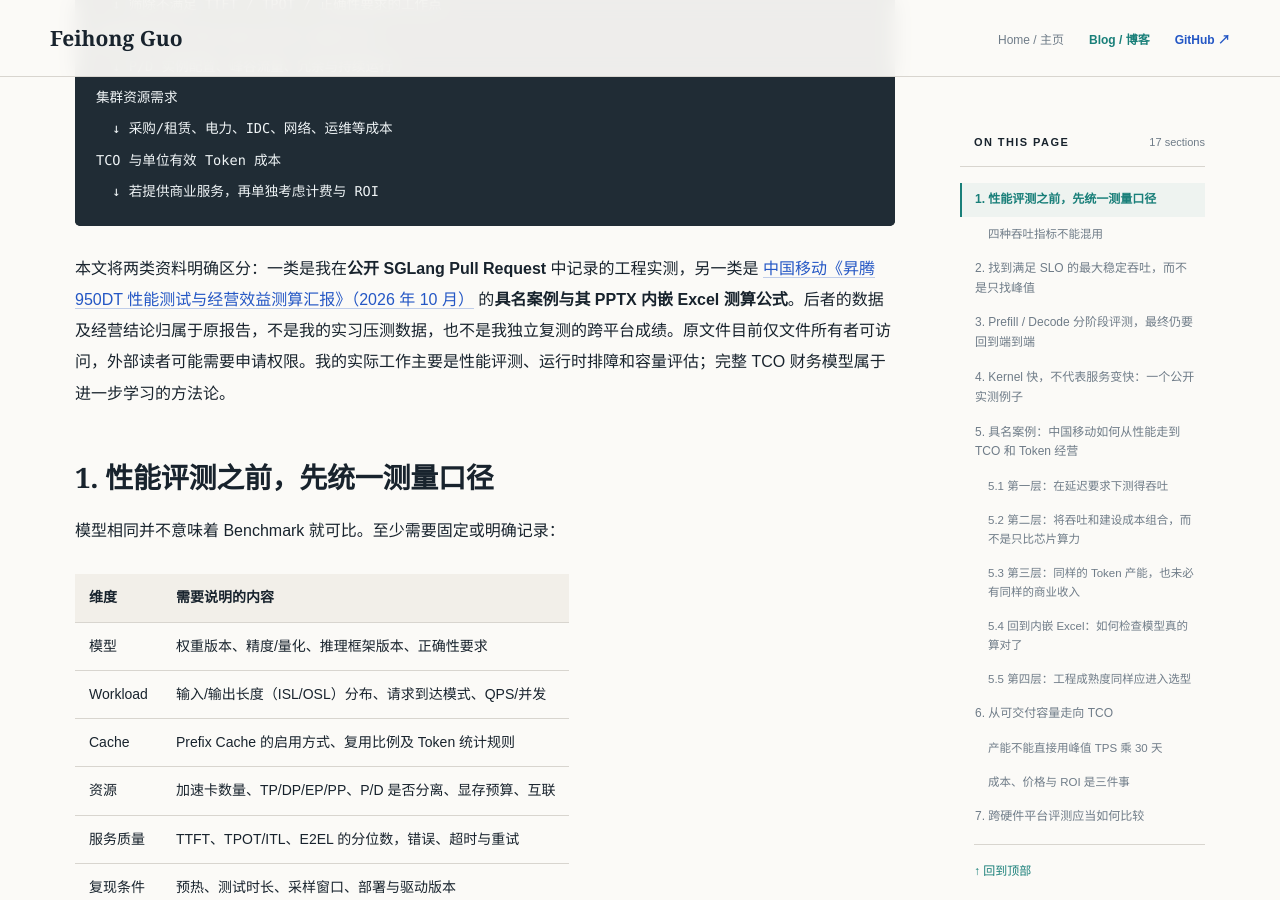
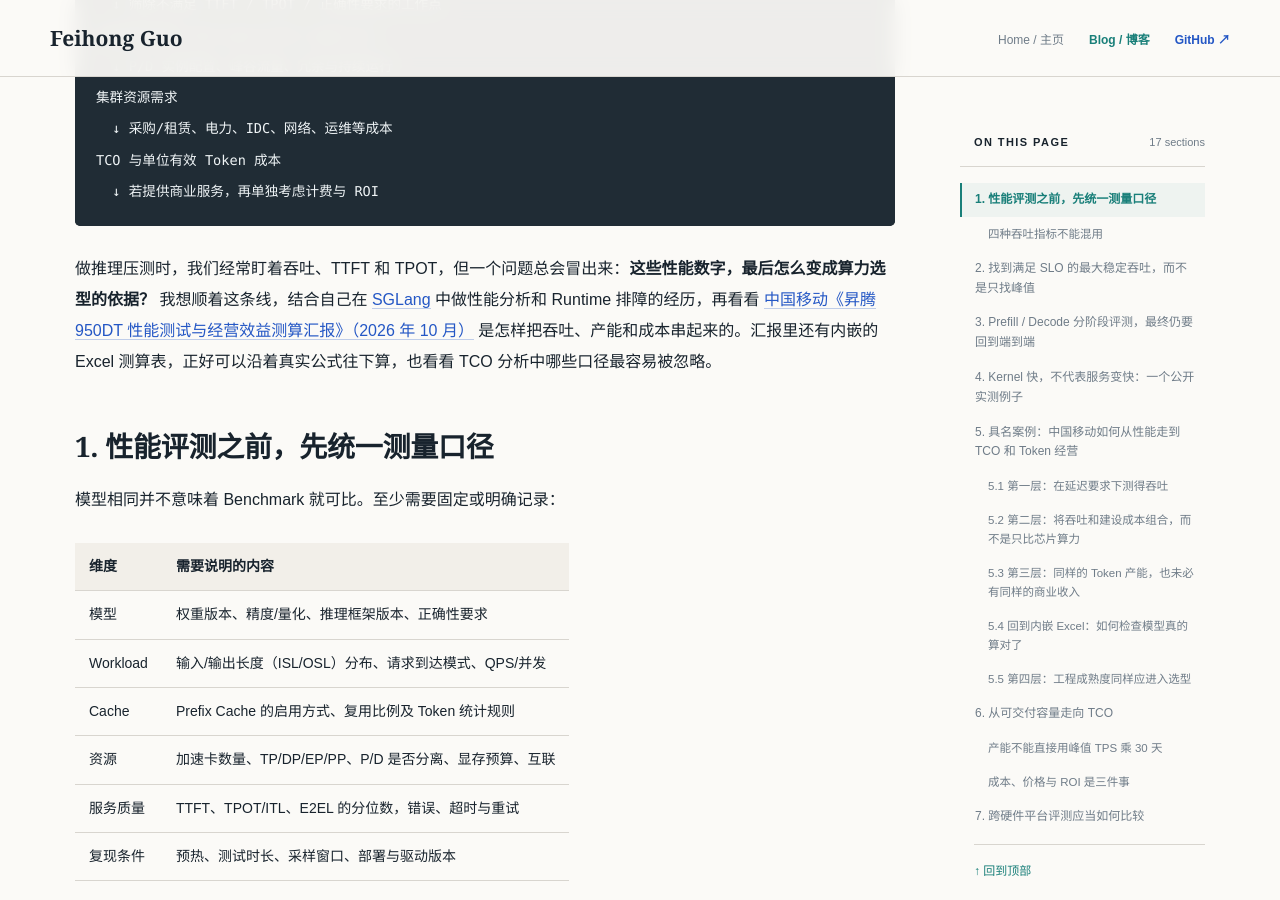
Before and after one commit to Phoenix3334/Phoenix3334.github.io, a Jekyll site: the page built from _posts/2026-11-19-benchmark-capacity-token-cost.md, in a window 1280 px wide and 900 px high, scrolled down 994 px. Built offline with Jekyll 4.4.1, drawn with Linux system fonts in a browser that asks for light colours.

Commit message:
blog: rewrite TCO article introduction in a more natural voice

```diff
--- a/_posts/2026-11-19-benchmark-capacity-token-cost.md
+++ b/_posts/2026-11-19-benchmark-capacity-token-cost.md
@@ -26,7 +26,7 @@ TCO 与单位有效 Token 成本
   ↓ 若提供商业服务，再单独考虑计费与 ROI
 ~~~
 
-本文将两类资料明确区分：一类是我在**公开 SGLang Pull Request** 中记录的工程实测，另一类是 [中国移动《昇腾 950DT 性能测试与经营效益测算汇报》（2026 年 10 月）](https://docs.google.com/presentation/d/1yk4OFibvnZds7NOBnzHpepghzqd-MmUv/edit?slide=id.p1#slide=id.p1) 的**具名案例与其 PPTX 内嵌 Excel 测算公式**。后者的数据及经营结论归属于原报告，不是我的实习压测数据，也不是我独立复测的跨平台成绩。原文件目前仅文件所有者可访问，外部读者可能需要申请权限。我的实际工作主要是性能评测、运行时排障和容量评估；完整 TCO 财务模型属于进一步学习的方法论。
+做推理压测时，我们经常盯着吞吐、TTFT 和 TPOT，但一个问题总会冒出来：**这些性能数字，最后怎么变成算力选型的依据？** 我想顺着这条线，结合自己在 [SGLang](https://github.com/sgl-project/sglang) 中做性能分析和 Runtime 排障的经历，再看看 [中国移动《昇腾 950DT 性能测试与经营效益测算汇报》（2026 年 10 月）](https://docs.google.com/presentation/d/1yk4OFibvnZds7NOBnzHpepghzqd-MmUv/edit?slide=id.p1#slide=id.p1) 是怎样把吞吐、产能和成本串起来的。汇报里还有内嵌的 Excel 测算表，正好可以沿着真实公式往下算，也看看 TCO 分析中哪些口径最容易被忽略。
 
 ## 1. 性能评测之前，先统一测量口径
 
```
